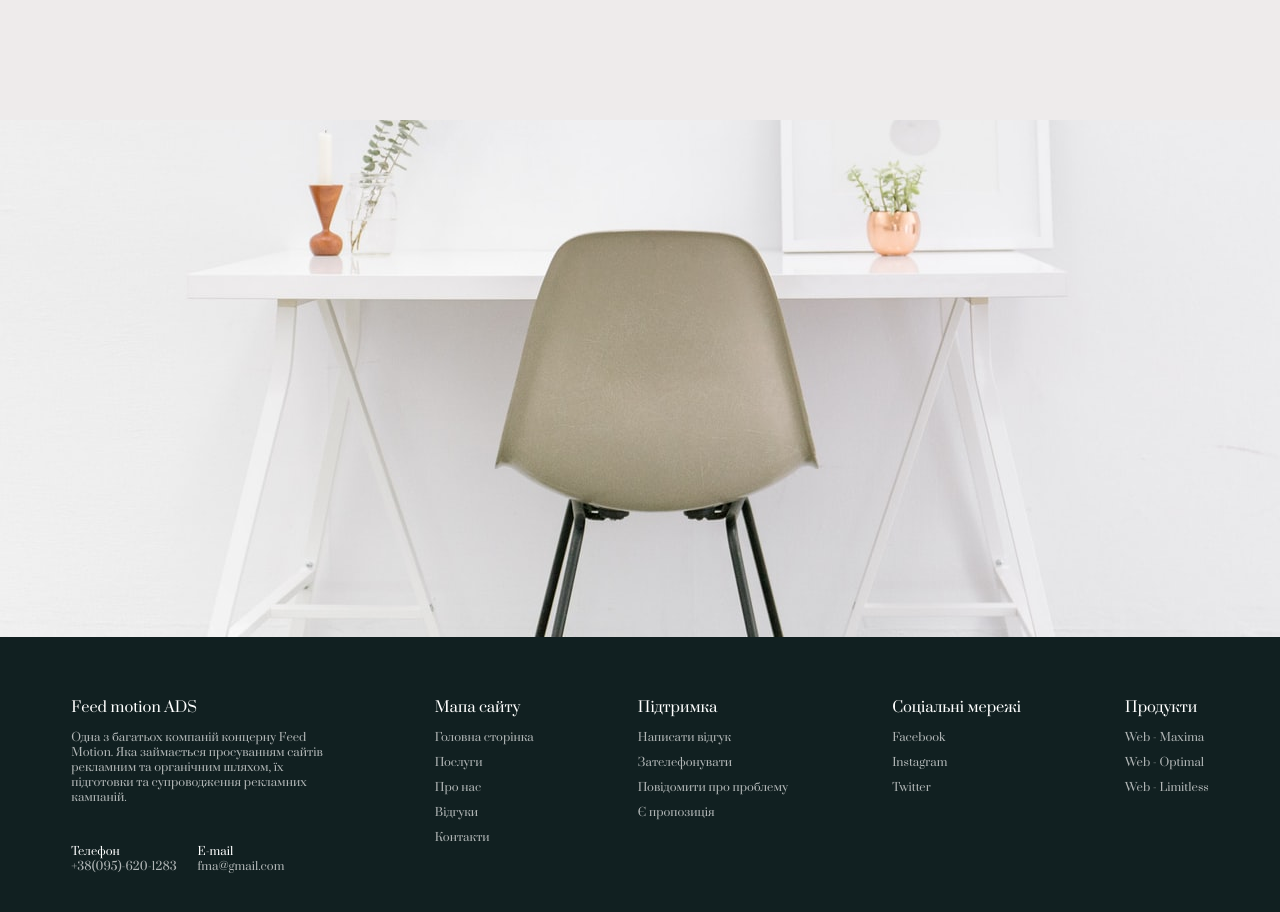
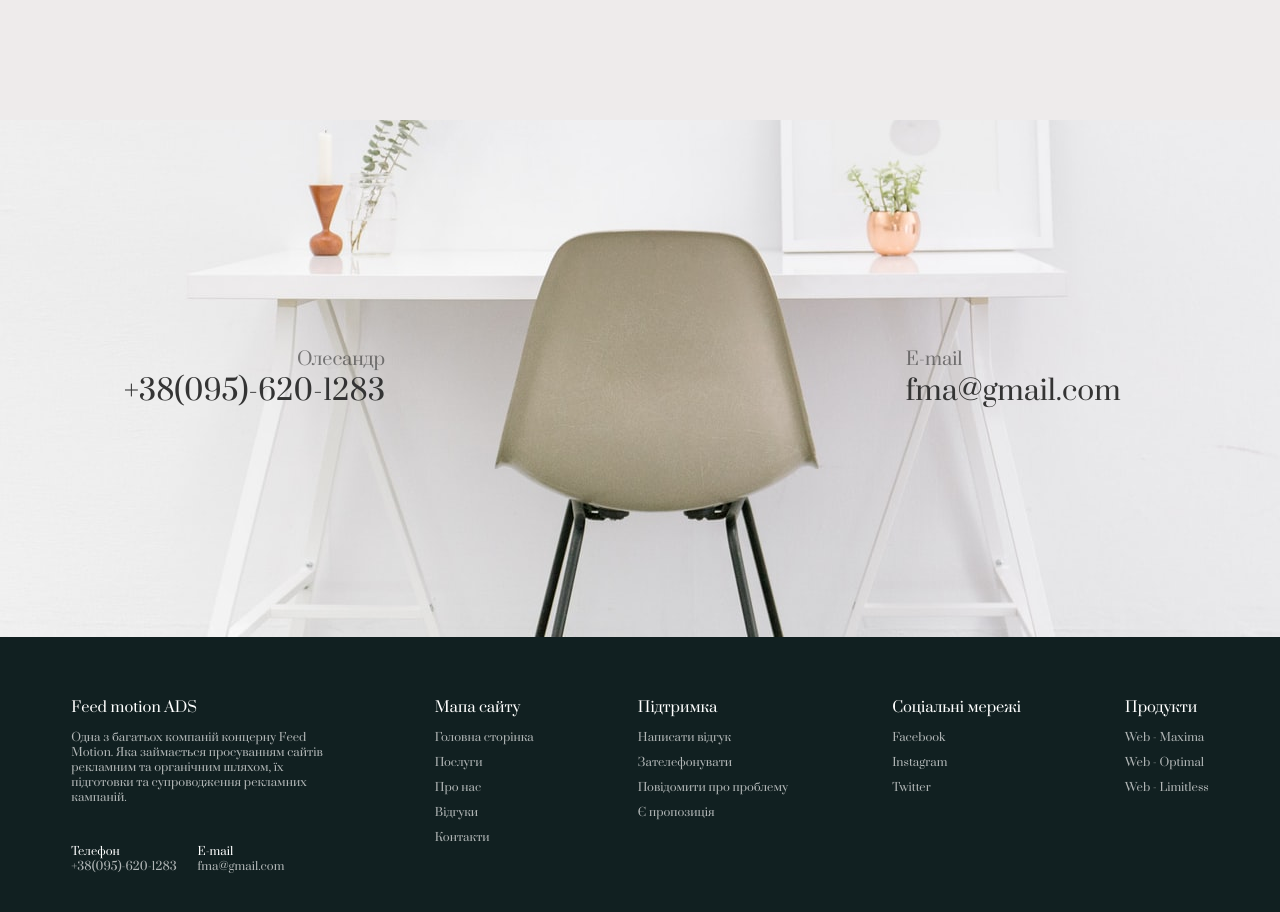
Before and after one commit to 3DMaX123/fma, a React (Create React App) app: page / in a window 1280 px wide. Shown: the part 3700-4612 px from the top of the page. Built offline with nearby package versions, Linux system fonts and the light colour scheme; a web font is replaced by a local one.

Commit message:
contactUs is Done

```diff
--- a/src/container/ContactUs/ContactUs.css
+++ b/src/container/ContactUs/ContactUs.css
@@ -1,7 +1,46 @@
 .app__contactUs{
+    display: flex;
+    justify-content: space-between;
     background-position: bottom;
 
     width: 100%;
     height: 517px;
     overflow: hidden;
 }
+
+.telephone, .email{
+    display: flex;
+    justify-content: center;
+    align-items: flex-end;
+    flex-direction: column;
+    height: 100%;
+
+
+}
+
+.email{
+    align-items: flex-start;
+    margin-right: 12.448vw;
+}
+
+.telephone{
+    margin-left: 9.688vw;
+}
+
+.telephone p, .email p{
+    font-family: var(--font-main);
+    font-style: normal;
+    font-weight: 400;
+    font-size: 18px;
+
+    color: var(--color-nameofsections);
+}
+
+.telephone a, .email a{
+    font-family: var(--font-main);
+    font-style: normal;
+    font-weight: 400;
+    font-size: 28px;
+
+    color: var(--color-black);
+}
--- a/src/container/ContactUs/ContactUs.jsx
+++ b/src/container/ContactUs/ContactUs.jsx
@@ -17,7 +17,22 @@ class CotactUs extends React.Component {
   render(){
     return(
       <div className='app__contactUs' id='contacts' style={{backgroundImage: "url(" + this.state.backgroundImage + ")"}} >
-
+        <div className='telephone'>
+          <p>
+            Олесандр
+          </p>
+          <a href='tel:0956201283'>
+            +38(095)-620-1283
+          </a>
+        </div>
+        <div className='email'>
+          <p>
+            E-mail
+          </p>
+          <a href='mailto:fma@gmail.com'>
+            fma@gmail.com
+          </a>
+        </div>
       </div>
     )
   }
```
